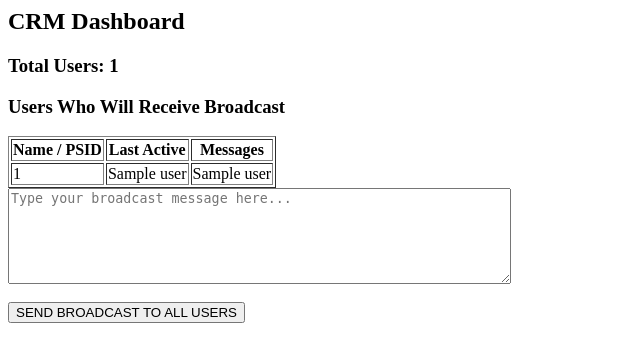
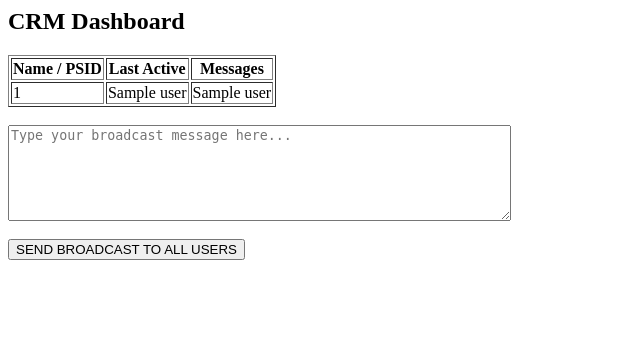
Before and after one commit to jackfrost05081998/messenger-crm, a Flask app: template templates/index.html in a window 1280 px wide. Shown: the top 362 px of the page, without its empty margins (0-640 px from the left). Run offline with Flask 3, Linux system fonts and the light colour scheme; the template is opened without the code that fills it: most values are stand-ins (such as "Sample title", 1, 10 or a date in 2020).

Commit message:
Update index.html

```diff
--- a/templates/index.html
+++ b/templates/index.html
@@ -1,9 +1,4 @@
 <h2>CRM Dashboard</h2>
-
-<h3>Total Users: {{ total_users }}</h3>
-
-<h3>Users Who Will Receive Broadcast</h3>
-
 <table border="1">
 
 <tr>
@@ -21,6 +16,7 @@
 {% endfor %}
 
 </table>
+<br>
 <form action="/broadcast" method="post">
 
     <textarea
```
